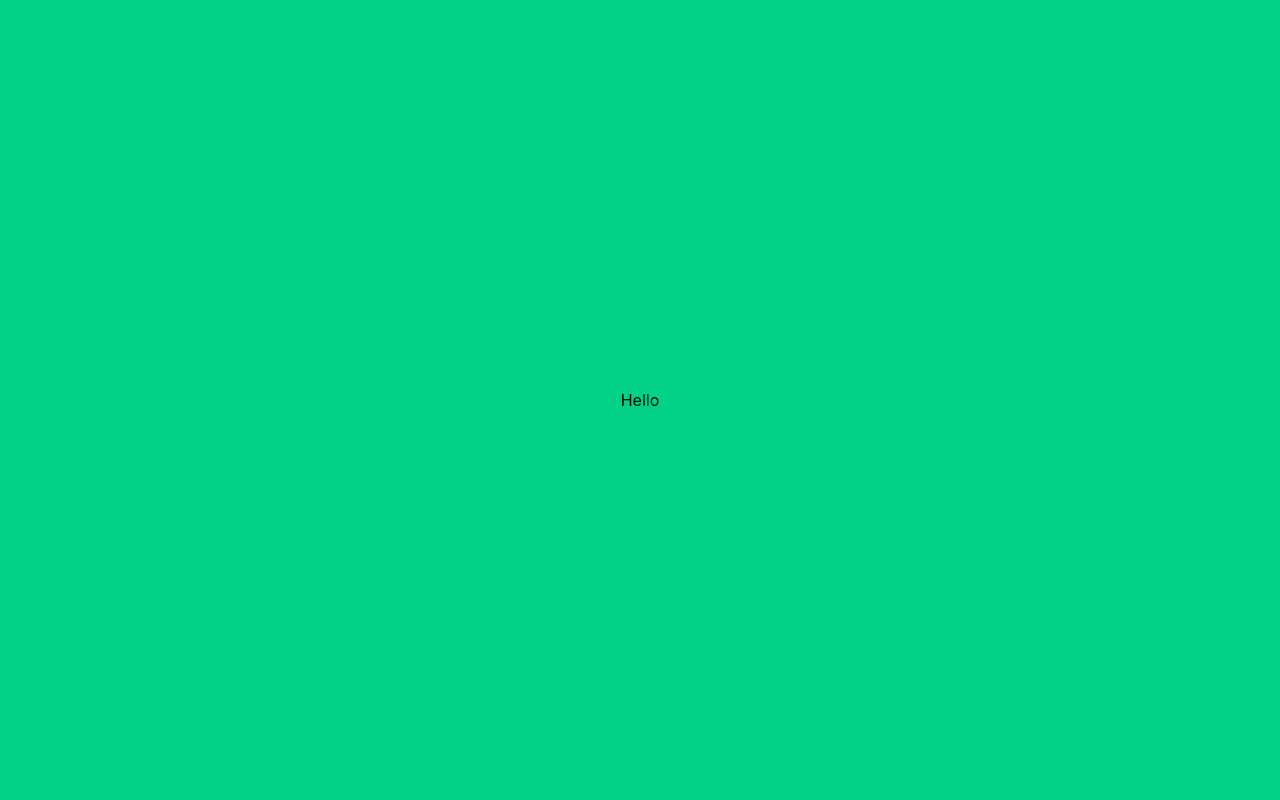
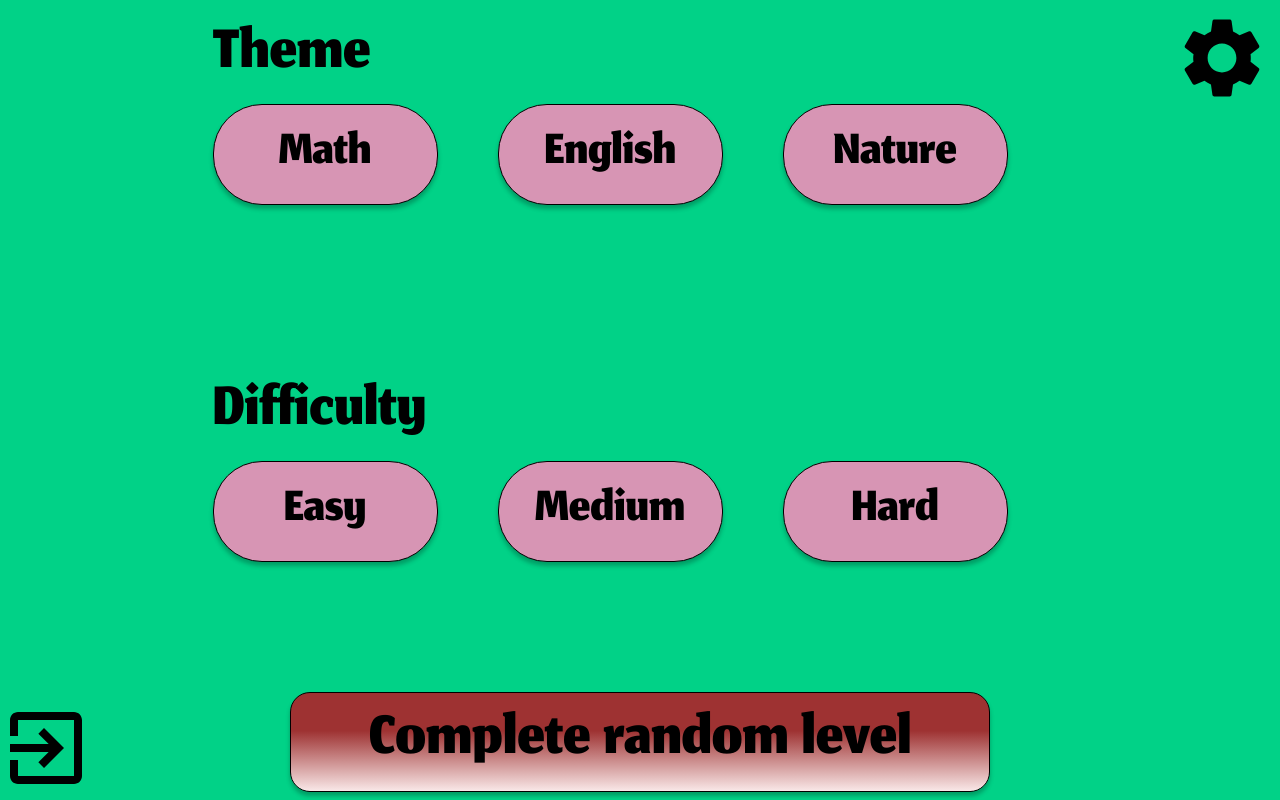
Before and after one commit to Daer0n/tests-control, a React (Create React App) app in the folder frontend/: page /student in a window 1280 px wide. Built offline with nearby package versions, Linux system fonts and the light colour scheme.

Commit message:
feat(pages): add student and teacher main page

```diff
--- a/frontend/src/components/App/App.css
+++ b/frontend/src/components/App/App.css
@@ -5,10 +5,29 @@
 
 html,
 body {
+    font-family: Jomhuria;
     margin: 0;
     padding: 0;
     overflow: hidden;
     height: 100%;
+}
+
+button {
+    font-family: Jomhuria;
+    border: 1px solid #000;
+    background: linear-gradient(180deg, #9e3232 38.54%, #f9e8e8 100%);
+    box-shadow: 0px 4px 4px 0px rgba(0, 0, 0, 0.25);
+    border-radius: 20px;
+}
+
+
+button:hover {
+    background: linear-gradient(180deg, #c63b3b 38.54%, #f5cccc 100%);
+}
+
+input {
+    font-family: Jomhuria;
+    background-color: #ffffff;
 }
 
 #root {
--- a/frontend/src/components/pages/authPage/authPage.css
+++ b/frontend/src/components/pages/authPage/authPage.css
@@ -41,9 +41,7 @@
     color: #111010;
     text-shadow: 0px 4px 4px rgba(0, 0, 0, 0.25);
     font-family: Jomhuria;
-    border: 1px solid #000;
-    background: linear-gradient(180deg, #9e3232 38.54%, #f9e8e8 100%);
-    box-shadow: 0px 4px 4px 0px rgba(0, 0, 0, 0.25);
+
 }
 
 .start-button:hover {
--- a/frontend/src/components/pages/studentPage/studentPage.css
+++ b/frontend/src/components/pages/studentPage/studentPage.css
@@ -0,0 +1,58 @@
+.student-main-page {
+    display: flex;
+    flex-direction: column;
+    align-items: center;
+    justify-content: space-between;
+    height: 100vh;
+}
+
+.settings {
+    position: absolute;
+    top: 10px;
+    right: 10px;
+}
+
+.main-content {
+    display: flex;
+    flex-direction: column;
+    align-items: center;
+    justify-content: center;
+}
+
+.logout {
+    position: absolute;
+    bottom: 10px;
+    left: 10px;
+}
+
+.button-description {
+    font-size: 96px;
+    font-style: normal;
+    font-weight: 400;
+    line-height: normal;
+}
+
+.choice-button {
+    width: 225px;
+    height: 101px;
+    flex-shrink: 0;
+    border-radius: 49px;
+    background: #d795b4;
+    font-size: 75px;
+}
+
+.difficulty {
+    margin-top: 160px;
+}
+
+.choice-button {
+    margin-right: 60px;
+}
+
+.complete-random-exercise {
+    margin-top: 130px;
+    width: 700px;
+    height: 100px;
+    flex-shrink: 0;
+    font-size: 96px;
+}
--- a/frontend/src/components/pages/studentPage/studentPage.js
+++ b/frontend/src/components/pages/studentPage/studentPage.js
@@ -1,11 +1,45 @@
 import React from "react";
+import "./studentPage.css";
+import Settings from "../../../assets/images/Settings.svg";
+import Vector from "../../../assets/images/Vector.svg"
 
 const StudentPage = () => {
     return (
-        <div>
-            Hello
+        <div className="student-main-page">
+            <nav>
+                <div className="settings">
+                    <img src={Settings} alt="settings" />
+                </div>
+            </nav>
+            <div className="main-content">
+                <div>
+                    <div className="button-description">Theme</div>
+                    <div className="theme-buttons">
+                        <button className="choice-button">Math</button>
+                        <button className="choice-button">English</button>
+                        <button className="choice-button">Nature</button>
+                    </div>
+                </div>
+                <div>
+                    <div className="button-description difficulty">Difficulty</div>
+                    <div className="difficluty-buttons">
+                        <button className="choice-button">Easy</button>
+                        <button className="choice-button">Medium</button>
+                        <button className="choice-button">Hard</button>
+                    </div>
+                </div>
+                <button className="complete-random-exercise">
+                    Complete random level
+                </button>
+
+            </div>
+            <footer>
+            <div className="logout">
+                    <img src={Vector} alt="logout" />
+                </div>
+            </footer>
         </div>
-    )
-}
+    );
+};
 
-export default StudentPage
+export default StudentPage;
--- a/frontend/src/components/pages/teacherPage/teacherPage.css
+++ b/frontend/src/components/pages/teacherPage/teacherPage.css
@@ -0,0 +1,58 @@
+.student-main-page {
+    display: flex;
+    flex-direction: column;
+    align-items: center;
+    justify-content: space-between;
+    height: 100vh;
+}
+
+.settings {
+    position: absolute;
+    top: 10px;
+    right: 10px;
+}
+
+.main-content {
+    display: flex;
+    flex-direction: column;
+    align-items: center;
+    justify-content: center;
+}
+
+.logout {
+    position: absolute;
+    bottom: 10px;
+    left: 10px;
+}
+
+.button-description {
+    font-size: 96px;
+    font-style: normal;
+    font-weight: 400;
+    line-height: normal;
+}
+
+.choice-button {
+    width: 225px;
+    height: 101px;
+    flex-shrink: 0;
+    border-radius: 49px;
+    background: #d795b4;
+    font-size: 75px;
+}
+
+.difficulty {
+    margin-top: 160px;
+}
+
+.choice-button {
+    margin-right: 60px;
+}
+
+.create-exercise {
+    margin-top: 130px;
+    width: 500px;
+    height: 100px;
+    flex-shrink: 0;
+    font-size: 96px;
+}
--- a/frontend/src/components/pages/teacherPage/teacherPage.js
+++ b/frontend/src/components/pages/teacherPage/teacherPage.js
@@ -1,11 +1,45 @@
 import React from "react";
+import "./teacherPage.css";
+import Settings from "../../../assets/images/Settings.svg";
+import Vector from "../../../assets/images/Vector.svg"
 
 const TeacherPage = () => {
     return (
-        <div>
-            Hi
+        <div className="student-main-page">
+            <nav>
+                <div className="settings">
+                    <img src={Settings} alt="settings" />
+                </div>
+            </nav>
+            <div className="main-content">
+                <div>
+                    <div className="button-description">Theme</div>
+                    <div className="theme-buttons">
+                        <button className="choice-button">Math</button>
+                        <button className="choice-button">English</button>
+                        <button className="choice-button">Nature</button>
+                    </div>
+                </div>
+                <div>
+                    <div className="button-description difficulty">Difficulty</div>
+                    <div className="difficluty-buttons">
+                        <button className="choice-button">Easy</button>
+                        <button className="choice-button">Medium</button>
+                        <button className="choice-button">Hard</button>
+                    </div>
+                </div>
+                <button className="create-exercise">
+                    Create exercise
+                </button>
+
+            </div>
+            <footer>
+            <div className="logout">
+                    <img src={Vector} alt="logout" />
+                </div>
+            </footer>
         </div>
-    )
-}
+    );
+};
 
-export default TeacherPage
+export default TeacherPage;
```
Also changed, not shown: frontend/src/assets/images/Settings.svg (added), frontend/src/assets/images/Vector.svg (added).
